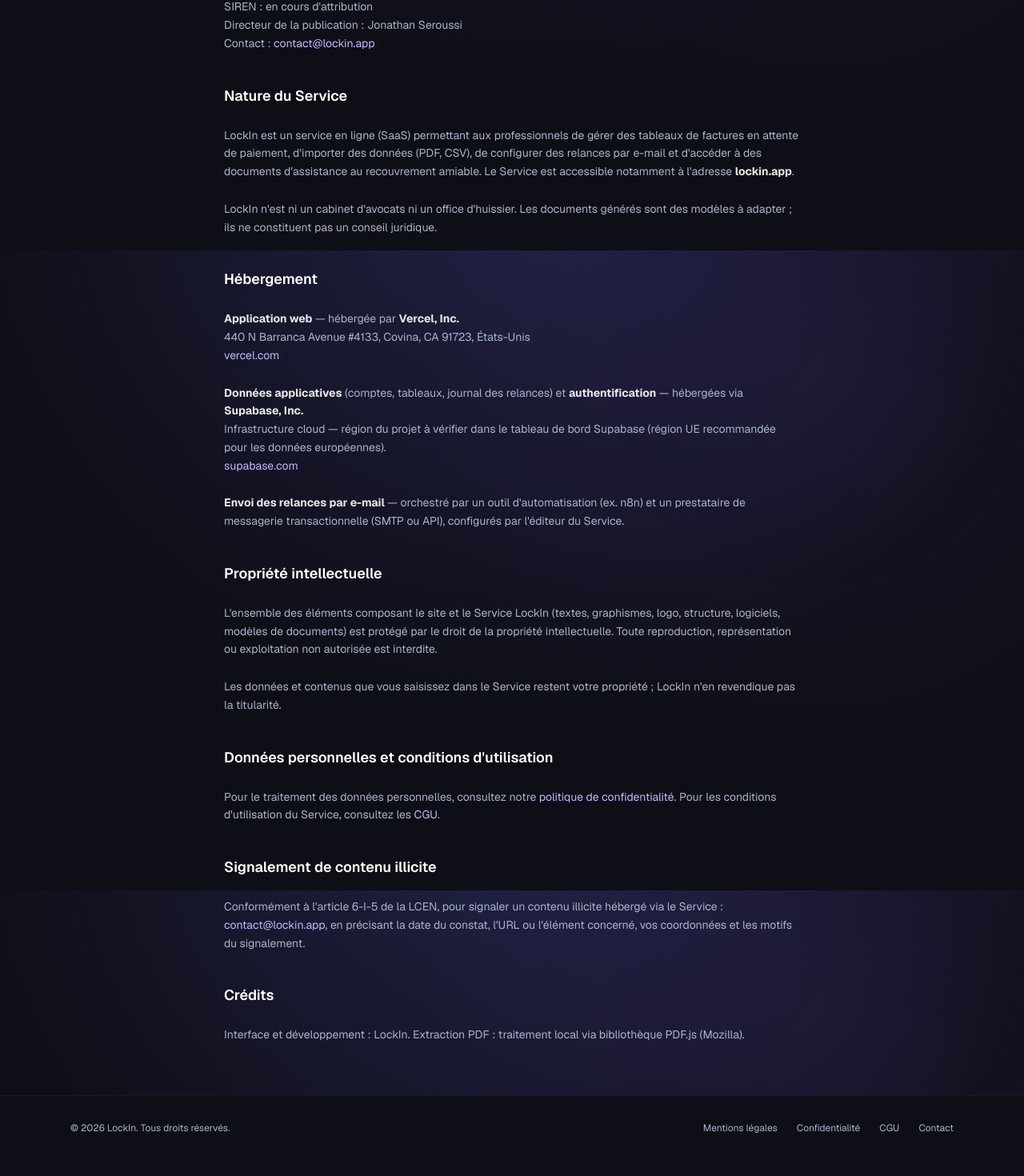
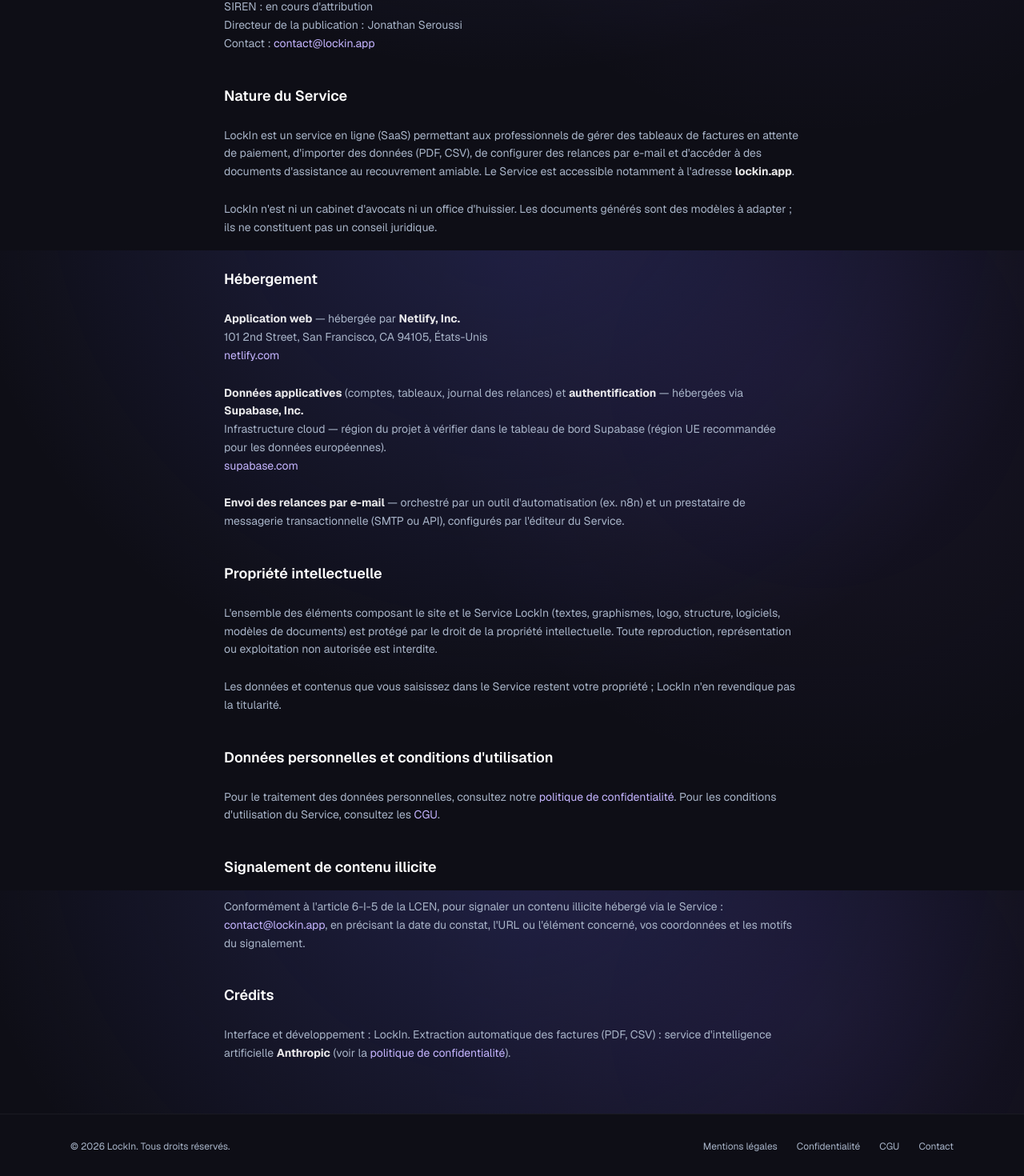
Before and after one commit to Kalougan9293/lockin-web, a Next.js app: page /mentions-legales in a window 1280 px wide. Shown: the part 487-1957 px from the top of the page at 80% size. Built offline with nearby package versions, Linux system fonts and the light colour scheme; no server answers.

Commit message:
correction

```diff
--- a/src/app/(marketing)/cgu/page.tsx
+++ b/src/app/(marketing)/cgu/page.tsx
@@ -97,9 +97,10 @@
           20 fichiers et 5 Mo par fichier) ou CSV (jusqu&apos;à 1 Mo).
         </li>
         <li>
-          L&apos;extraction automatique des champs depuis un PDF est réalisée
-          dans votre navigateur ; le fichier PDF lui-même{" "}
-          <strong>n&apos;est pas conservé</strong> sur nos serveurs. Seules les
+          L&apos;extraction automatique des champs depuis un PDF ou un CSV est
+          réalisée sur nos serveurs via un service d&apos;intelligence
+          artificielle (Anthropic) ; le fichier source{" "}
+          <strong>n&apos;est pas conservé</strong> après traitement. Seules les
           informations que vous validez ou corrigez sont enregistrées.
         </li>
         <li>
--- a/src/app/(marketing)/confidentialite/page.tsx
+++ b/src/app/(marketing)/confidentialite/page.tsx
@@ -82,15 +82,19 @@
         données sont hébergées pour vous permettre d&apos;utiliser le Service.
       </p>
       <p>
-        <strong>Import PDF :</strong> lorsque vous importez une facture PDF,
-        l&apos;extraction du texte et la détection des champs sont effectuées
-        dans votre navigateur. Le fichier PDF n&apos;est pas envoyé ni stocké
-        sur nos serveurs. Seules les valeurs que vous validez dans
-        l&apos;interface sont enregistrées.
+        <strong>Import PDF :</strong> lorsque vous importez une facture PDF, le
+        fichier est transmis de façon sécurisée (HTTPS) à nos serveurs pour une
+        extraction automatique des champs par intelligence artificielle. Le
+        fichier PDF n&apos;est pas conservé sur nos serveurs après traitement.
+        Seules les valeurs que vous validez dans l&apos;interface sont
+        enregistrées.
       </p>
       <p>
-        <strong>Import CSV :</strong> le fichier est lu localement ; seules les
-        lignes que vous importez effectivement sont enregistrées.
+        <strong>Import CSV :</strong> lorsque vous importez un fichier CSV, son
+        contenu est transmis de façon sécurisée à nos serveurs pour une
+        extraction et structuration par intelligence artificielle. Le fichier
+        n&apos;est pas conservé sur nos serveurs après traitement ; seules les
+        lignes que vous validez sont enregistrées.
       </p>
 
       <h3>3.3. Configuration des relances</h3>
@@ -203,8 +207,13 @@
           de l&apos;Union européenne).
         </li>
         <li>
-          <strong>Vercel, Inc.</strong> — hébergement et exécution de
+          <strong>Netlify, Inc.</strong> — hébergement et exécution de
           l&apos;application web (infrastructure cloud).
+        </li>
+        <li>
+          <strong>Anthropic, PBC</strong> — extraction automatique des champs
+          lors de l&apos;import de factures PDF ou CSV (traitement IA
+          transitoire, sans conservation du fichier source).
         </li>
         <li>
           <strong>Prestataire d&apos;e-mails</strong> (SMTP ou service
@@ -274,8 +283,8 @@
 
       <h2>9. Transferts hors Union européenne</h2>
       <p>
-        Certains sous-traitants (notamment Vercel ou Supabase selon la région
-        configurée) peuvent traiter des données hors de l&apos;Espace économique
+        Certains sous-traitants (notamment Netlify, Anthropic ou Supabase selon
+        la région configurée) peuvent traiter des données hors de l&apos;Espace économique
         européen. Dans ce cas, nous veillons à ce que des garanties appropriées
         soient en place (décision d&apos;adéquation, clauses contractuelles
         types, etc.).
--- a/src/app/(marketing)/mentions-legales/page.tsx
+++ b/src/app/(marketing)/mentions-legales/page.tsx
@@ -59,17 +59,17 @@
       <h2>Hébergement</h2>
       <p>
         <strong>Application web</strong> — hébergée par{" "}
-        <strong>Vercel, Inc.</strong>
+        <strong>Netlify, Inc.</strong>
         <br />
-        440 N Barranca Avenue #4133, Covina, CA 91723, États-Unis
+        101 2nd Street, San Francisco, CA 94105, États-Unis
         <br />
         <a
-          href="https://vercel.com"
+          href="https://www.netlify.com"
           className="text-violet-300 hover:text-violet-200"
           target="_blank"
           rel="noopener noreferrer"
         >
-          vercel.com
+          netlify.com
         </a>
       </p>
       <p>
@@ -137,8 +137,13 @@
 
       <h2>Crédits</h2>
       <p>
-        Interface et développement : LockIn. Extraction PDF : traitement local
-        via bibliothèque PDF.js (Mozilla).
+        Interface et développement : LockIn. Extraction automatique des factures
+        (PDF, CSV) : service d&apos;intelligence artificielle{" "}
+        <strong>Anthropic</strong> (voir la{" "}
+        <a href="/confidentialite" className="text-violet-300 hover:text-violet-200">
+          politique de confidentialité
+        </a>
+        ).
       </p>
     </LegalPage>
   );
--- a/src/components/dashboard/DashboardWorkspace.tsx
+++ b/src/components/dashboard/DashboardWorkspace.tsx
@@ -106,6 +106,7 @@
   const canAddRowToActiveTable = activeTable
     ? canAddRowToTable(tables, activeTable.id)
     : false;
+  const isEmptyTable = activeTable.rows.length === 0;
 
   useEffect(() => {
     if (!tables.length) return;
@@ -359,7 +360,11 @@
       ) : null}
 
       <section className={`w-full ${importZoneVisible ? "pt-4" : ""}`}>
-        <div className="w-full max-w-full">
+        <div
+          className={
+            isEmptyTable ? "mx-auto w-max max-w-full" : "w-full max-w-full"
+          }
+        >
           <TableauGrid
               tableName={activeTable.name}
               onTableRename={(name) =>
--- a/src/components/dashboard/DateTextInput.tsx
+++ b/src/components/dashboard/DateTextInput.tsx
@@ -49,9 +49,11 @@
   }
 
   function selectSegment(
-    input: HTMLInputElement,
+    input: HTMLInputElement | null,
     segmentIndex: 0 | 1 | 2,
   ) {
+    if (!input) return;
+
     const range = clampDateSegmentSelection(
       getDateSegmentRangeByIndex(segmentIndex, dateFormat),
       input.value.length,
@@ -85,8 +87,9 @@
       return;
     }
 
+    const input = event.currentTarget;
     requestAnimationFrame(() => {
-      selectSegment(event.currentTarget, 0);
+      selectSegment(input, 0);
     });
   }
 
--- a/src/components/dashboard/TableauGrid.tsx
+++ b/src/components/dashboard/TableauGrid.tsx
@@ -126,19 +126,27 @@
   headerSpacerClassName?: string;
 }) {
   return (
-    <div className="flex w-9 shrink-0 flex-col border-l border-white/[0.12] bg-brand-surface pl-1.5 shadow-[-12px_0_24px_-12px_rgba(0,0,0,0.75)]">
-      <div className={`${headerSpacerClassName} shrink-0 bg-brand-surface`} aria-hidden />
+    <div className="flex w-8 shrink-0 flex-col items-center">
+      <div className={`${headerSpacerClassName} shrink-0`} aria-hidden />
       {Array.from({ length: totalRows }).map((_, rowIndex) => {
         const isDataRow = rowIndex < rows.length;
+
+        if (!isDataRow) {
+          return (
+            <div
+              key={rowIndex}
+              className={`${TABLE_DATA_ROW_HEIGHT} shrink-0`}
+              aria-hidden
+            />
+          );
+        }
 
         return (
           <div
             key={rowIndex}
             className={`flex ${TABLE_DATA_ROW_HEIGHT} shrink-0 items-center justify-center`}
           >
-            {isDataRow ? (
-              <RowDeleteButton onClick={() => onDeleteRow(rowIndex)} />
-            ) : null}
+            <RowDeleteButton onClick={() => onDeleteRow(rowIndex)} />
           </div>
         );
       })}
--- a/src/components/legal/LegalPage.tsx
+++ b/src/components/legal/LegalPage.tsx
@@ -14,7 +14,7 @@
 
       <h1 className="mb-2 text-3xl font-bold tracking-tight text-white">{title}</h1>
       <p className="mb-10 text-sm text-brand-muted">
-        Dernière mise à jour : 11 juin 2026 ·{" "}
+        Dernière mise à jour : 6 juillet 2026 ·{" "}
         <Link href="/" className="text-violet-300 hover:text-violet-200">
           Retour à l&apos;accueil
         </Link>
```
